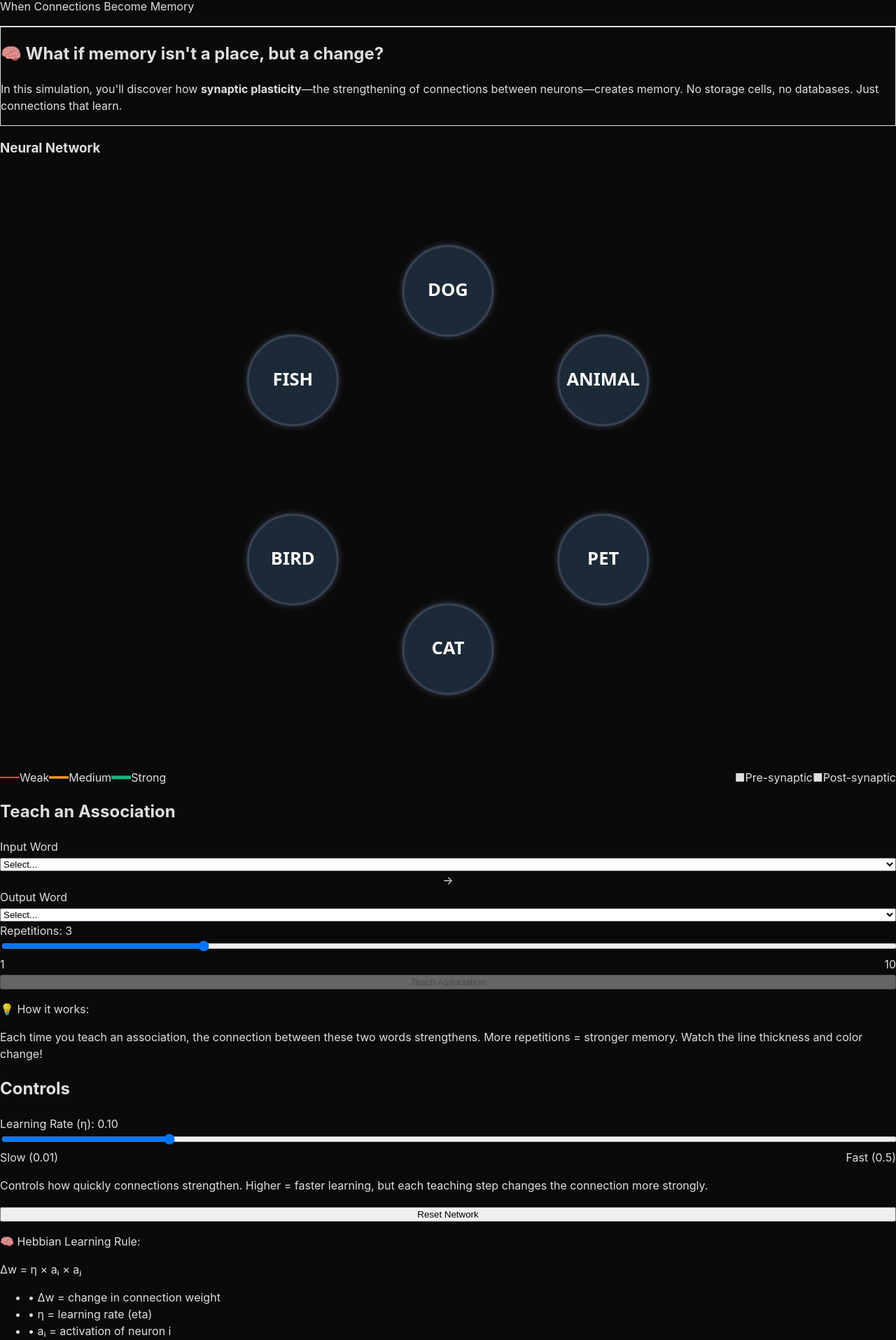
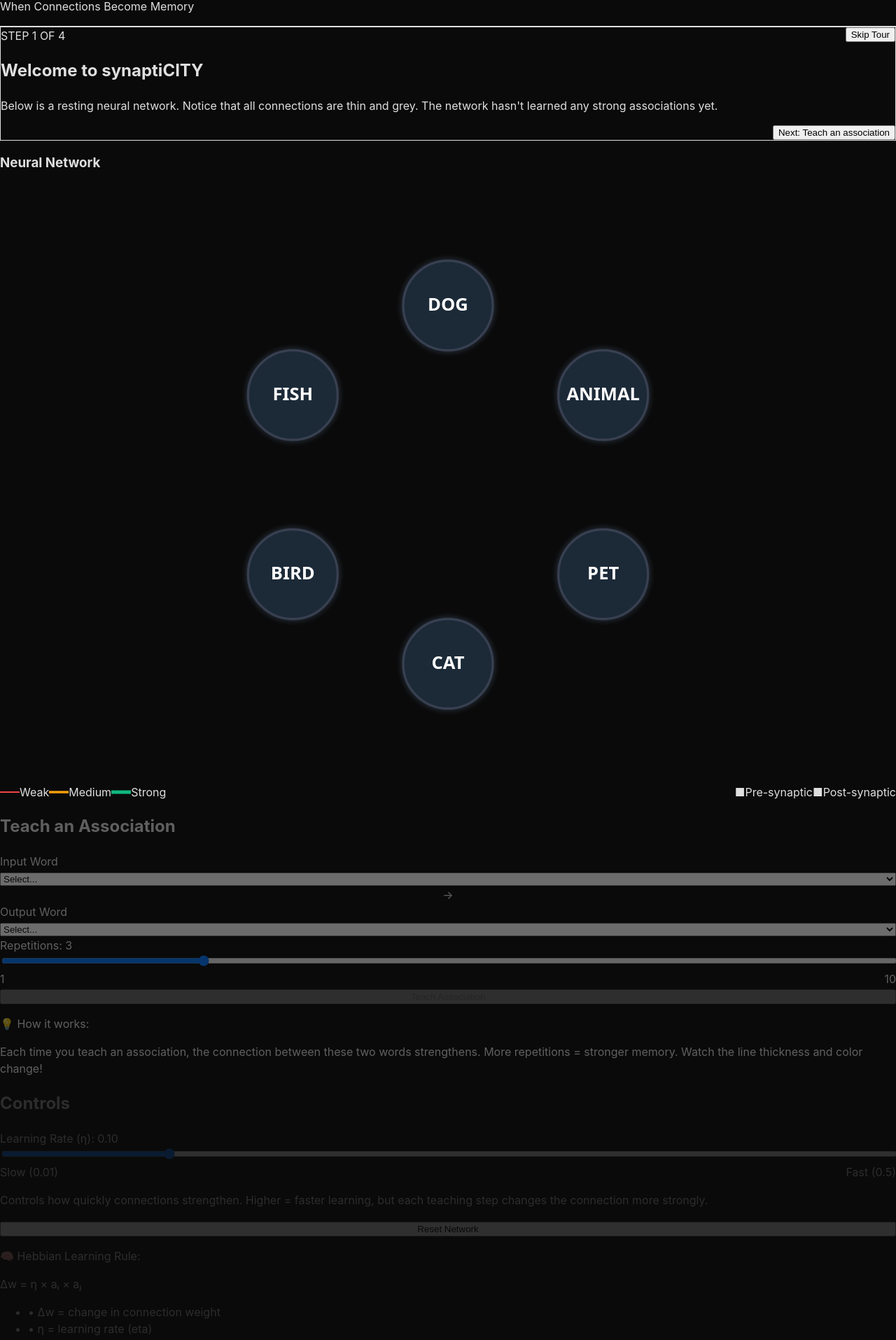
Before and after one commit to sorathiyalaksh37-lang/synaptiCITY, a React (Vite) app: page / in a window 1280 px wide. Shown: the part 94-2009 px from the top of the page at 70% size. Built offline with nearby package versions, Linux system fonts and the light colour scheme.

Commit message:
feat: Add Guided Learning Journey (Priority 2)

```diff
--- a/src/App.tsx
+++ b/src/App.tsx
@@ -7,6 +7,7 @@ import { ControlPanel } from './components/ControlPanel';
 import { StateDebugPanel } from './components/StateDebugPanel';
 import { BDHModule } from './components/BDHModule';
 import { SixtySecondTest } from './components/SixtySecondTest';
+import { GuidedTour } from './components/GuidedTour';
 import type { Node, Connection, Association } from './types';
 
 // Initial vocabulary
@@ -23,6 +24,7 @@ function App() {
     to: string;
   } | null>(null);
   const [teachingPhase, setTeachingPhase] = useState<'idle' | 'firing' | 'done'>('idle');
+  const [tutorialStep, setTutorialStep] = useState(1);
   const [learningFeedback, setLearningFeedback] = useState<{
     input: string;
     output: string;
@@ -207,6 +209,7 @@ function App() {
         {activeTab === 'simulation' && (
           <div className="space-y-6">
             {/* Introduction */}
+            {tutorialStep === 0 && (
               <div className="bg-gradient-to-r from-blue-900/30 to-purple-900/30 border border-blue-500/30 rounded-lg p-6">
                 <h2 className="text-2xl font-bold mb-3">
                   🧠 What if memory isn't a place, but a change?
@@ -218,7 +221,21 @@ function App() {
                   of connections between neurons—creates memory. No
                   storage cells, no databases. Just connections that learn.
                 </p>
+                <button
+                  onClick={() => setTutorialStep(1)}
+                  className="mt-4 text-blue-400 hover:text-blue-300 text-sm font-semibold transition-colors"
+                >
+                  Start Guided Tour →
+                </button>
               </div>
+            )}
+
+            {/* Guided Tour */}
+            <GuidedTour
+              step={tutorialStep}
+              onNext={() => setTutorialStep(s => s + 1)}
+              onSkip={() => setTutorialStep(0)}
+            />
 
             {/* Main Grid */}
             <div className="grid lg:grid-cols-2 gap-6">
@@ -247,17 +264,22 @@ function App() {
               </div>
 
               {/* Controls */}
-              <div className="space-y-6">
+              <div className={`space-y-6 transition-opacity duration-500 ${tutorialStep > 0 && tutorialStep !== 2 && tutorialStep !== 4 ? 'opacity-40 pointer-events-none' : ''}`}>
                 <TeachInterface
                   vocabulary={VOCABULARY}
                   onTeach={handleTeach}
+                  suggestedInput={tutorialStep === 2 || tutorialStep === 4 ? 'DOG' : undefined}
+                  suggestedOutput={tutorialStep === 2 ? 'ANIMAL' : tutorialStep === 4 ? 'PET' : undefined}
+                  suggestedRepetitions={tutorialStep === 2 || tutorialStep === 4 ? 3 : undefined}
                 />
 
+                <div className={tutorialStep > 0 ? 'opacity-40 pointer-events-none' : ''}>
                   <ControlPanel
                     learningRate={network.getLearningRate()}
                     onLearningRateChange={handleLearningRateChange}
                     onReset={handleReset}
                   />
+                </div>
 
                 {learningFeedback && (
                   <div className="bg-blue-900/30 border border-blue-500/30 rounded-lg p-4">
@@ -333,10 +355,11 @@ function App() {
               </div>
 
               {/* Recall */}
-              <div className="space-y-6">
+              <div className={`space-y-6 transition-opacity duration-500 ${tutorialStep > 0 && tutorialStep !== 3 && tutorialStep !== 4 ? 'opacity-40 pointer-events-none' : ''}`}>
                 <RecallInterface
                   vocabulary={VOCABULARY}
                   onRecall={handleRecall}
+                  suggestedInput={tutorialStep === 3 || tutorialStep === 4 ? 'DOG' : undefined}
                 />
               </div>
 
--- /dev/null
+++ b/src/components/GuidedTour.tsx
@@ -0,0 +1,76 @@
+import React from 'react';
+
+interface GuidedTourProps {
+  step: number;
+  onNext: () => void;
+  onSkip: () => void;
+}
+
+export const GuidedTour: React.FC<GuidedTourProps> = ({ step, onNext, onSkip }) => {
+  if (step === 0 || step > 4) return null;
+
+  const steps = [
+    {
+      title: "Welcome to synaptiCITY",
+      content: "Below is a resting neural network. Notice that all connections are thin and grey. The network hasn't learned any strong associations yet.",
+      action: "Next: Teach an association"
+    },
+    {
+      title: "Neurons that fire together, wire together",
+      content: "Let's teach the network that a DOG is an ANIMAL. We've pre-filled the teaching panel below. Click 'Teach Association' to send 3 learning pulses through the network, then click Next.",
+      action: "Next: Test the memory"
+    },
+    {
+      title: "Testing the Memory",
+      content: "Now let's see what the network recalls when it sees the word DOG. We've pre-filled the recall panel. Click 'What does it recall?' to test the prediction, then click Next.",
+      action: "Next: Create Interference"
+    },
+    {
+      title: "Memory Interference",
+      content: "What happens if we teach it another association for DOG? Change the teaching panel to DOG → PET, teach it 3 times, and then test recall again. Notice how the previous memory competes with the new one!",
+      action: "Finish Tour"
+    }
+  ];
+
+  const currentInfo = steps[step - 1];
+
+  return (
+    <div className="bg-gradient-to-r from-blue-900/60 to-purple-900/60 border border-blue-400/40 rounded-lg p-6 shadow-lg mb-6 relative overflow-hidden">
+      <div className="absolute top-0 left-0 w-full h-1 bg-gray-800">
+        <div
+          className="h-full bg-blue-400 transition-all duration-500"
+          style={{ width: `${(step / 4) * 100}%` }}
+        />
+      </div>
+
+      <div className="flex justify-between items-start">
+        <div>
+          <span className="text-blue-300 text-sm font-bold tracking-wider uppercase mb-1 block">
+            Step {step} of 4
+          </span>
+          <h2 className="text-2xl font-bold text-white mb-2">
+            {currentInfo.title}
+          </h2>
+          <p className="text-gray-200 text-lg max-w-3xl">
+            {currentInfo.content}
+          </p>
+        </div>
+        <button
+          onClick={onSkip}
+          className="text-gray-400 hover:text-white transition-colors text-sm"
+        >
+          Skip Tour
+        </button>
+      </div>
+
+      <div className="mt-6 flex justify-end">
+        <button
+          onClick={onNext}
+          className="bg-blue-600 hover:bg-blue-500 text-white font-bold py-2 px-6 rounded shadow-lg transition-colors"
+        >
+          {currentInfo.action}
+        </button>
+      </div>
+    </div>
+  );
+};
--- a/src/components/RecallInterface.tsx
+++ b/src/components/RecallInterface.tsx
@@ -1,4 +1,4 @@
-import React, { useState } from 'react';
+import React, { useState, useEffect } from 'react';
 
 interface RecallInterfaceProps {
   vocabulary: string[];
@@ -8,19 +8,25 @@ interface RecallInterfaceProps {
     allScores: Map<string, number>;
   };
   disabled?: boolean;
+  suggestedInput?: string;
 }
 
 export const RecallInterface: React.FC<RecallInterfaceProps> = ({
   vocabulary,
   onRecall,
-  disabled = false
+  disabled = false,
+  suggestedInput
 }) => {
-  const [input, setInput] = useState('');
+  const [input, setInput] = useState(suggestedInput || '');
   const [result, setResult] = useState<{
     predicted: string;
     connectionStrength: number;
     allScores: Map<string, number>;
   } | null>(null);
+
+  useEffect(() => {
+    if (suggestedInput) setInput(suggestedInput);
+  }, [suggestedInput]);
 
   const handleRecall = () => {
     if (input) {
--- a/src/components/TeachInterface.tsx
+++ b/src/components/TeachInterface.tsx
@@ -1,20 +1,32 @@
-import React, { useState } from 'react';
+import React, { useState, useEffect } from 'react';
 import type { Association } from '../types';
 
 interface TeachInterfaceProps {
   vocabulary: string[];
   onTeach: (association: Association, repetitions: number) => void;
   disabled?: boolean;
+  suggestedInput?: string;
+  suggestedOutput?: string;
+  suggestedRepetitions?: number;
 }
 
 export const TeachInterface: React.FC<TeachInterfaceProps> = ({
   vocabulary,
   onTeach,
-  disabled = false
+  disabled = false,
+  suggestedInput,
+  suggestedOutput,
+  suggestedRepetitions
 }) => {
-  const [input, setInput] = useState('');
-  const [output, setOutput] = useState('');
-  const [repetitions, setRepetitions] = useState(3);
+  const [input, setInput] = useState(suggestedInput || '');
+  const [output, setOutput] = useState(suggestedOutput || '');
+  const [repetitions, setRepetitions] = useState(suggestedRepetitions || 3);
+
+  useEffect(() => {
+    if (suggestedInput) setInput(suggestedInput);
+    if (suggestedOutput) setOutput(suggestedOutput);
+    if (suggestedRepetitions) setRepetitions(suggestedRepetitions);
+  }, [suggestedInput, suggestedOutput, suggestedRepetitions]);
 
   const handleTeach = () => {
     if (input && output && input !== output) {
```
Lines whose indentation alone changed are shown as unchanged.
